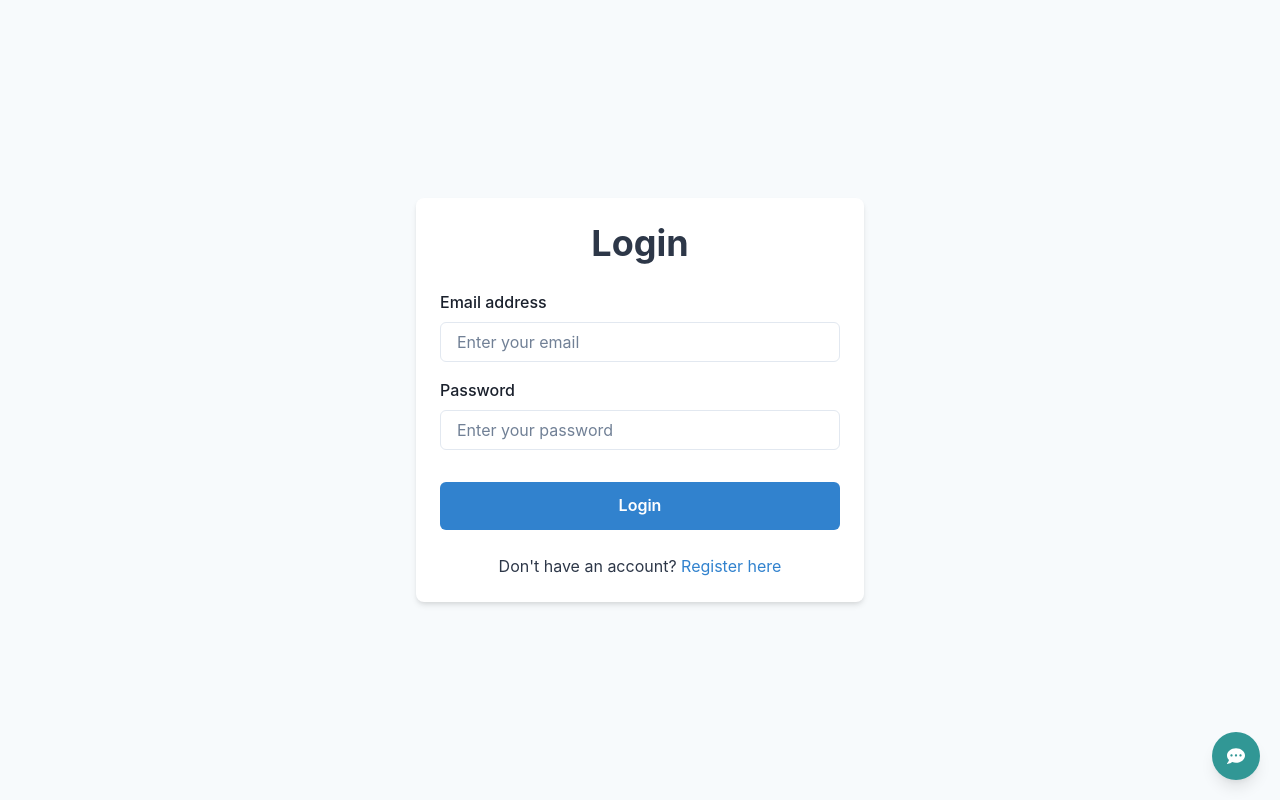
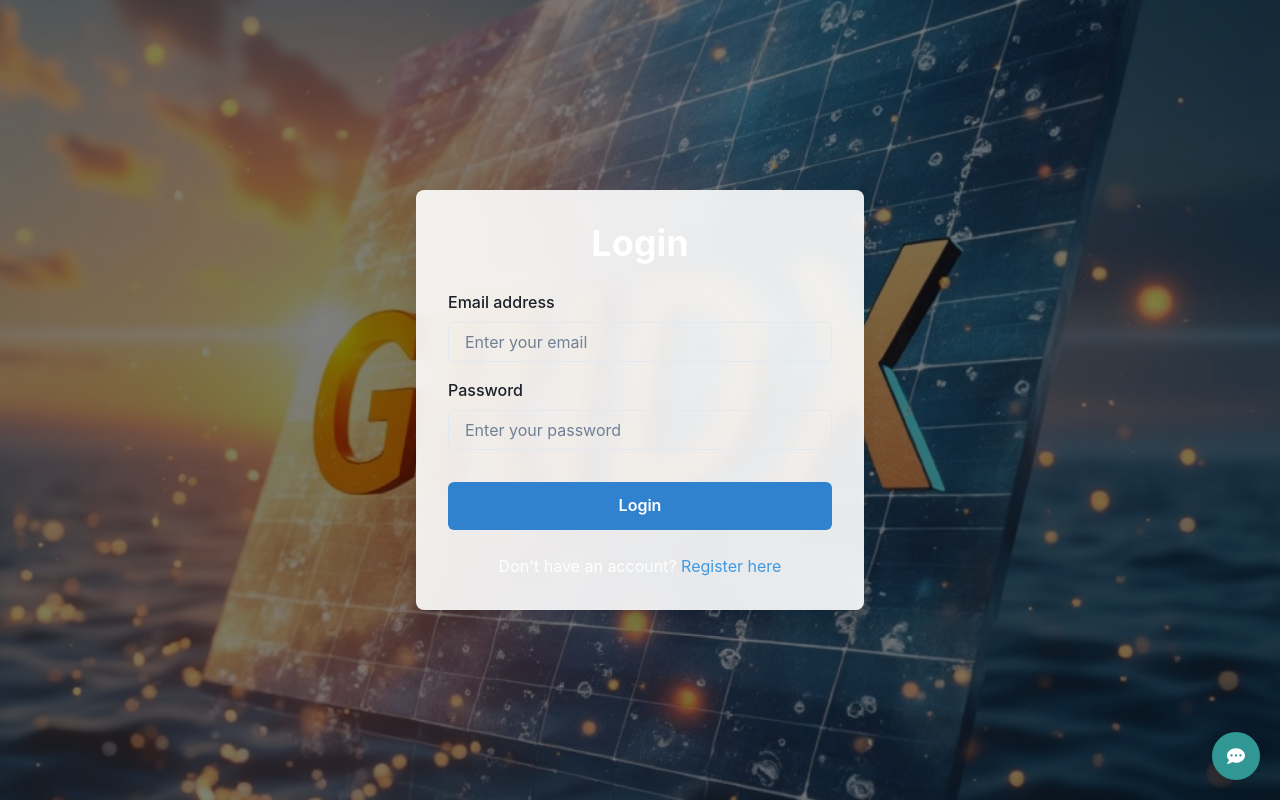
Before and after one commit to sleigh116/For_the_100th_Time.Sleigh116, a React (Create React App) app in the folder frontend/: page /login in a window 1280 px wide. Built offline with nearby package versions, Linux system fonts and the light colour scheme.

Commit message:
Enhance LoginPage and RegisterPage with background image, updated color schemes for better contrast, and improved form styling. Add overlay for text readability and adjust link colors for consistency.

```diff
--- a/frontend/src/pages/LoginPage.js
+++ b/frontend/src/pages/LoginPage.js
@@ -1,6 +1,7 @@
 import React, { useState } from 'react';
 import { useNavigate, Link as ReactRouterLink } from 'react-router-dom';
 import { auth } from '../services/api'; // Assuming auth service is still used
+import gridXBackground from '../assets/images/GridX-IMG.jpg';
 
 // Import Chakra UI Components
 import {
@@ -89,23 +90,45 @@ function LoginPage() {
     }
   };
 
-   // Chakra UI hook for dynamic colors based on color mode
-   const bgColor = useColorModeValue('gray.50', 'gray.800');
-   const formBg = useColorModeValue('white', 'gray.700');
-   const textColor = useColorModeValue('gray.700', 'gray.200');
+   // Update color mode values for better contrast against the background
+   const formBg = useColorModeValue('rgba(255, 255, 255, 0.9)', 'rgba(26, 32, 44, 0.9)');
+   const textColor = useColorModeValue('white', 'white');
 
   return (
-     // Use Flex for centering the form vertically and horizontally
-    <Flex minH="100vh" align="center" justify="center" bg={bgColor} p={4}>
-      {/* Box to contain the form with styling */}
+    <Flex
+      minH="100vh"
+      align="center"
+      justify="center"
+      p={4}
+      position="relative"
+      backgroundImage={`url(${gridXBackground})`}
+      backgroundSize="cover"
+      backgroundPosition="center"
+      backgroundAttachment="fixed"
+    >
+      {/* Add overlay for better readability */}
       <Box
-        maxW="md" // Max width for the form container
-        w="full" // Take full width up to maxW
-        bg={formBg} // Background color
-        boxShadow="md" // Shadow effect
-        borderRadius="lg" // Rounded corners
-        p={6} // Padding
-        textAlign="center" // Center text inside the box
+        position="absolute"
+        top="0"
+        left="0"
+        right="0"
+        bottom="0"
+        bg="rgba(0, 0, 0, 0.5)"
+        zIndex="1"
+      />
+
+      {/* Form container with updated styling */}
+      <Box
+        maxW="md"
+        w="full"
+        bg={formBg}
+        boxShadow="xl"
+        borderRadius="lg"
+        p={8}
+        textAlign="center"
+        position="relative"
+        zIndex="2"
+        backdropFilter="blur(10px)"
       >
         <Heading as="h2" size="xl" mb={6} color={textColor}>
           Login
@@ -156,7 +179,7 @@ function LoginPage() {
         <Text mt={6} color={textColor}>
           Don't have an account?{' '}
            {/* Use ChakraLink as ReactRouterLink for navigation */}
-          <ChakraLink as={ReactRouterLink} to="/register" color="blue.500">
+          <ChakraLink as={ReactRouterLink} to="/register" color="blue.400">
             Register here
           </ChakraLink>
         </Text>
--- a/frontend/src/pages/RegisterPage.js
+++ b/frontend/src/pages/RegisterPage.js
@@ -1,6 +1,7 @@
 import React, { useState } from 'react';
 import { useNavigate, Link as ReactRouterLink } from 'react-router-dom';
 import { auth } from '../services/api'; // Assuming auth service is still used
+import gridXBackground from '../assets/images/GridX-IMG.jpg';
 
 // Import Chakra UI Components
 import {
@@ -99,23 +100,46 @@ function RegisterPage() {
   };
 
    // Chakra UI hook for dynamic colors based on color mode
-   const bgColor = useColorModeValue('gray.50', 'gray.800');
-   const formBg = useColorModeValue('white', 'gray.700');
-   const textColor = useColorModeValue('gray.700', 'gray.200');
+   const formBg = useColorModeValue('rgba(255, 255, 255, 0.9)', 'rgba(26, 32, 44, 0.9)');
+   const textColor = useColorModeValue('white', 'white');
 
 
   return (
     // Use Flex for centering the form vertically and horizontally
-    <Flex minH="100vh" align="center" justify="center" bg={bgColor} p={4}>
-      {/* Box to contain the form with styling */}
+    <Flex
+      minH="100vh"
+      align="center"
+      justify="center"
+      p={4}
+      position="relative"
+      backgroundImage={`url(${gridXBackground})`}
+      backgroundSize="cover"
+      backgroundPosition="center"
+      backgroundAttachment="fixed"
+    >
+      {/* Add overlay for better readability */}
       <Box
-        maxW="md" // Max width for the form container
-        w="full" // Take full width up to maxW
-        bg={formBg} // Background color
-        boxShadow="md" // Shadow effect
-        borderRadius="lg" // Rounded corners
-        p={6} // Padding
-        textAlign="center" // Center text inside the box
+        position="absolute"
+        top="0"
+        left="0"
+        right="0"
+        bottom="0"
+        bg="rgba(0, 0, 0, 0.5)"
+        zIndex="1"
+      />
+
+      {/* Form container with updated styling */}
+      <Box
+        maxW="md"
+        w="full"
+        bg={formBg}
+        boxShadow="xl"
+        borderRadius="lg"
+        p={8}
+        textAlign="center"
+        position="relative"
+        zIndex="2"
+        backdropFilter="blur(10px)"
       >
         <Heading as="h2" size="xl" mb={6} color={textColor}>
           Register
@@ -190,7 +214,7 @@ function RegisterPage() {
         <Text mt={6} color={textColor}>
           Already have an account?{' '}
            {/* Use ChakraLink as ReactRouterLink for navigation */}
-          <ChakraLink as={ReactRouterLink} to="/login" color="teal.500">
+          <ChakraLink as={ReactRouterLink} to="/login" color="blue.400">
             Login here
           </ChakraLink>
         </Text>
```
